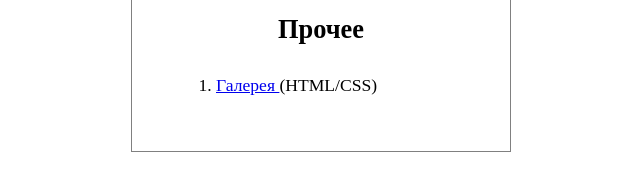
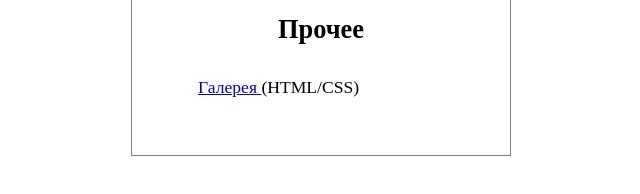
Before and after one commit to n1kee/n1kee.github.io, a plain HTML site: page index.html in a window 1280 px wide. Shown: the part 1138-1332 px from the top of the page, 319-959 px from the left. Drawn offline with Linux system fonts and the light colour scheme.

Commit message:
Fix multiple tags

```diff
--- a/index.html
+++ b/index.html
@@ -1,6 +1,7 @@
 <!DOCTYPE html>
-<hmtl>
+<html>
     <head>
+        <title>Мои Работы</title>
         <meta charset="UTF-8">
         <style type="text/css">
             main
@@ -219,18 +220,18 @@
                 <article>
                     <h2>Прочее</h2>
                     <table>
-                        <ol>
-                            <li>
+                        <tr>
+                            <td>
                                 <a href="https://cdn.rawgit.com/v-samoylov/Simple-Gallery/master/index.html">
                                     Галерея
                                 </a>
                                 (HTML/CSS)
-                            </li>
-                        </ol>
+                            </td>
+                        </tr>
                     </table>
                 </article>
             </section>
         </main>
         <footer></footer>
     </body>
-</hmtl>
+</html>
```
